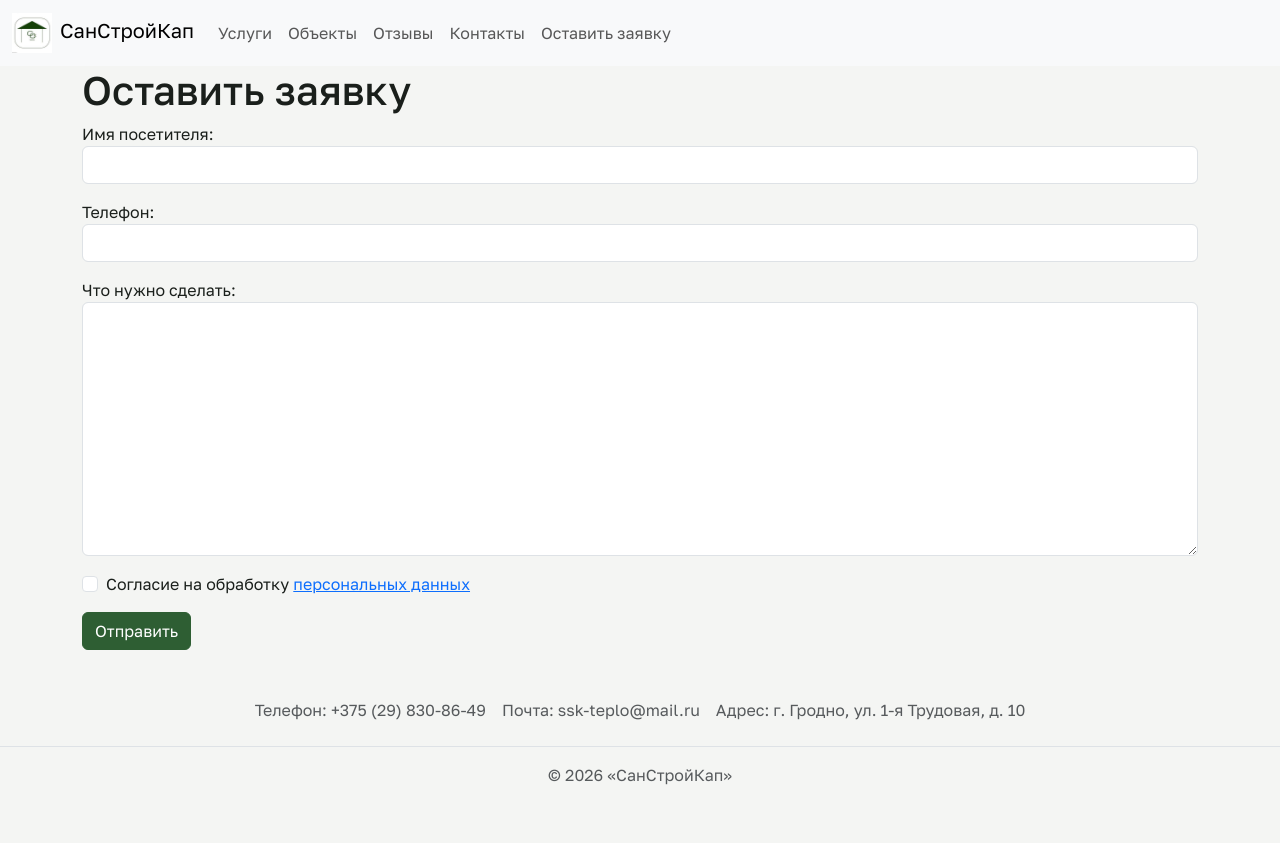
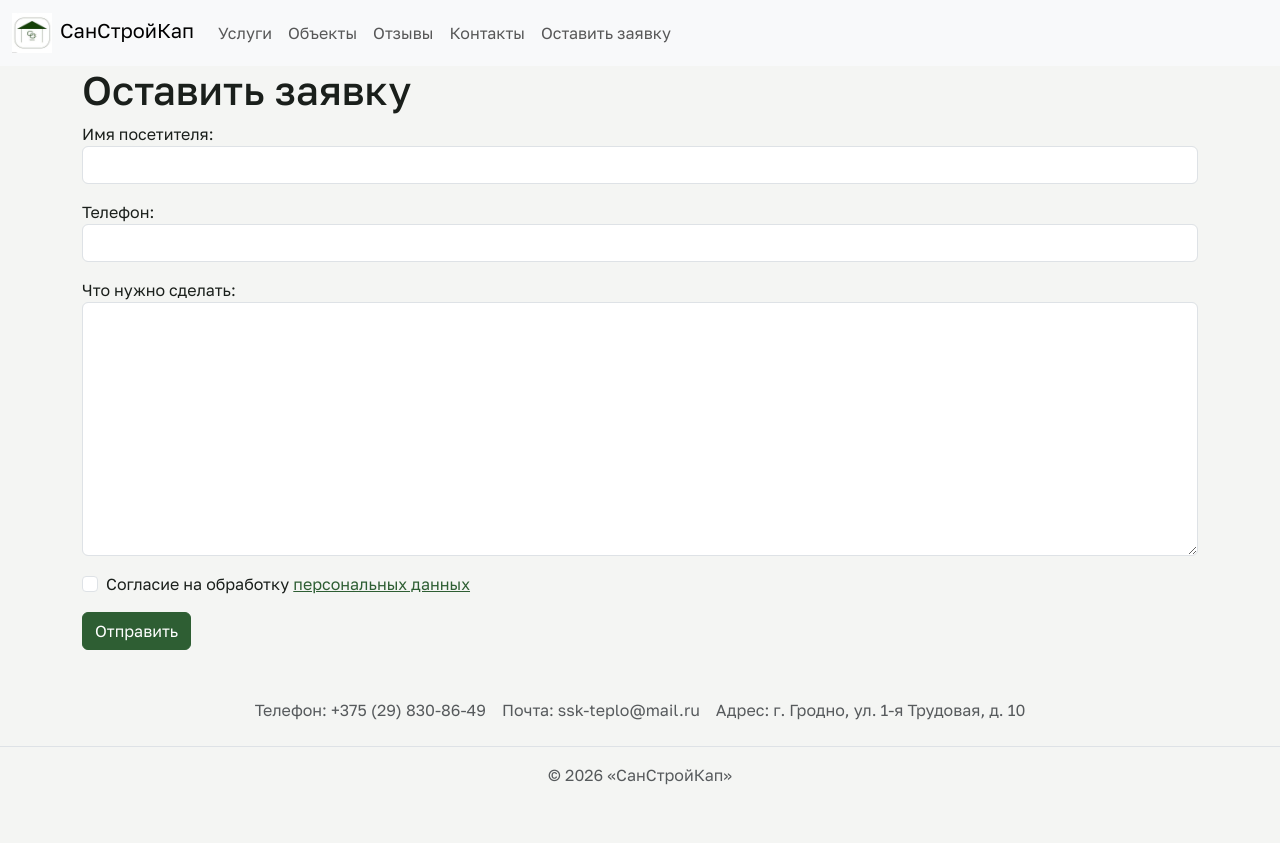
Before and after one commit to GlebTrifonov/ssk-site, a Django app: page /lead/ in a window 1280 px wide. Run offline with Django 5.2, Linux system fonts and the light colour scheme.

Commit message:
feat: use palette accent for links and button focus ring

```diff
--- a/static/css/style.css
+++ b/static/css/style.css
@@ -1,12 +1,21 @@
 :root {
+  /* Палитра макета В */
   --color-bg: #f4f5f3;
   --color-text: #1a1f1b;
   --color-text-muted: #4a544c;
   --color-accent: #2e5e33;
+  --color-accent-rgb: 46, 94, 51;
   --color-accent-hover: #1f4224;
+  --color-accent-hover-rgb: 31, 66, 36;
   --color-surface: #ffffff;
   --color-border: #dce1db;
+
+  /* Шрифт */
   --font-base: "Golos Text", system-ui, sans-serif;
+
+  /* Bootstrap: ссылки (принимает цвет только тремя числами) */
+  --bs-link-color-rgb: var(--color-accent-rgb);
+  --bs-link-hover-color-rgb: var(--color-accent-hover-rgb);
 }
 
 body {
@@ -22,4 +31,5 @@ body {
   --bs-btn-hover-border-color: var(--color-accent-hover);
   --bs-btn-active-bg: var(--color-accent-hover);
   --bs-btn-active-border-color: var(--color-accent-hover);
+  --bs-btn-focus-shadow-rgb: var(--color-accent-rgb);
 }
```
